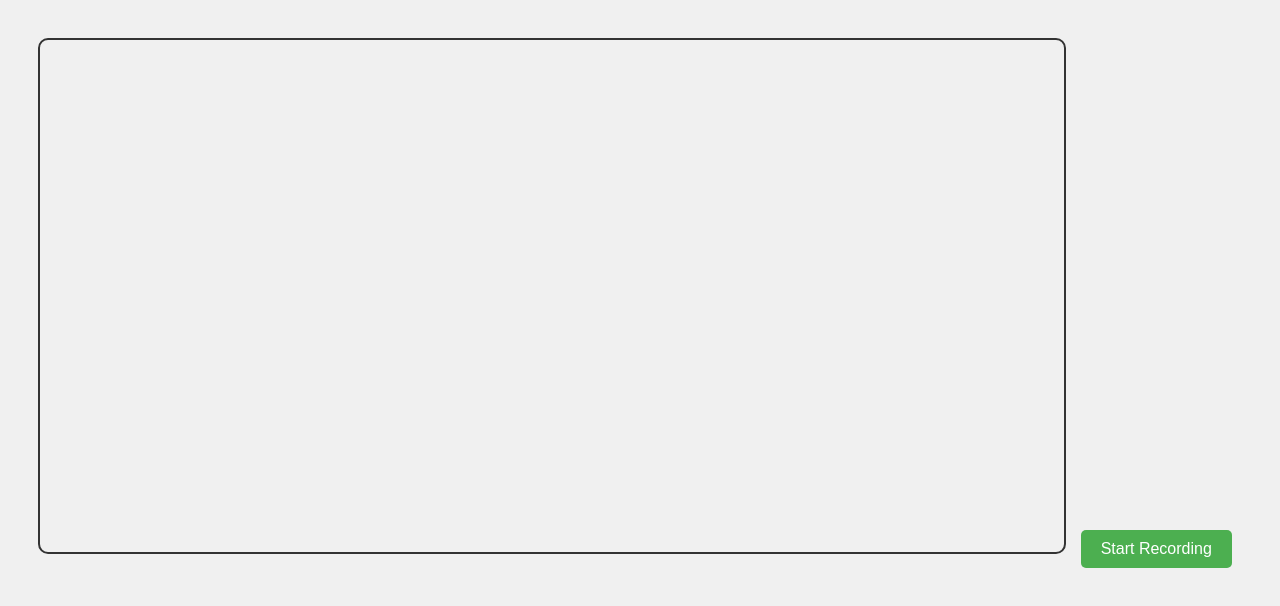
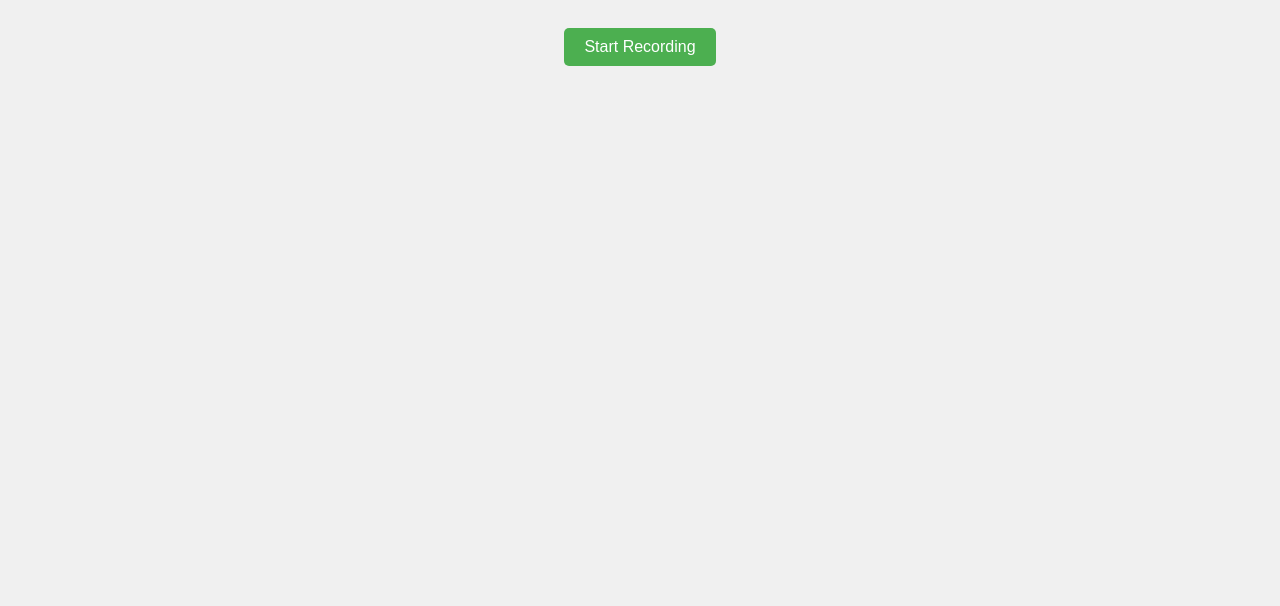
Before and after one commit to miguelromerosuarez/video360, a plain HTML site: page index.html in a window 1280 px wide. Shown: the part 60-666 px from the top of the page. Drawn offline with Linux system fonts and the light colour scheme.

Commit message:
Update index.html

```diff
--- a/index.html
+++ b/index.html
@@ -8,12 +8,10 @@
 </head>
 <body>
     <h1>Video 360 Recording Webapp</h1>
-    <video id="video" autoplay playsinline></video>
+    <video id="video" autoplay playsinline class="hidden"></video>
     <button id="startRecording">Start Recording</button>
     <button id="stopRecording" class="hidden" disabled>Stop Recording</button>
     <button id="downloadVideo" class="hidden">Download Video</button>
-    <video id="processedVideo" controls class="hidden"></video>
-
     <script src="app.js"></script>
 </body>
 </html>
```
